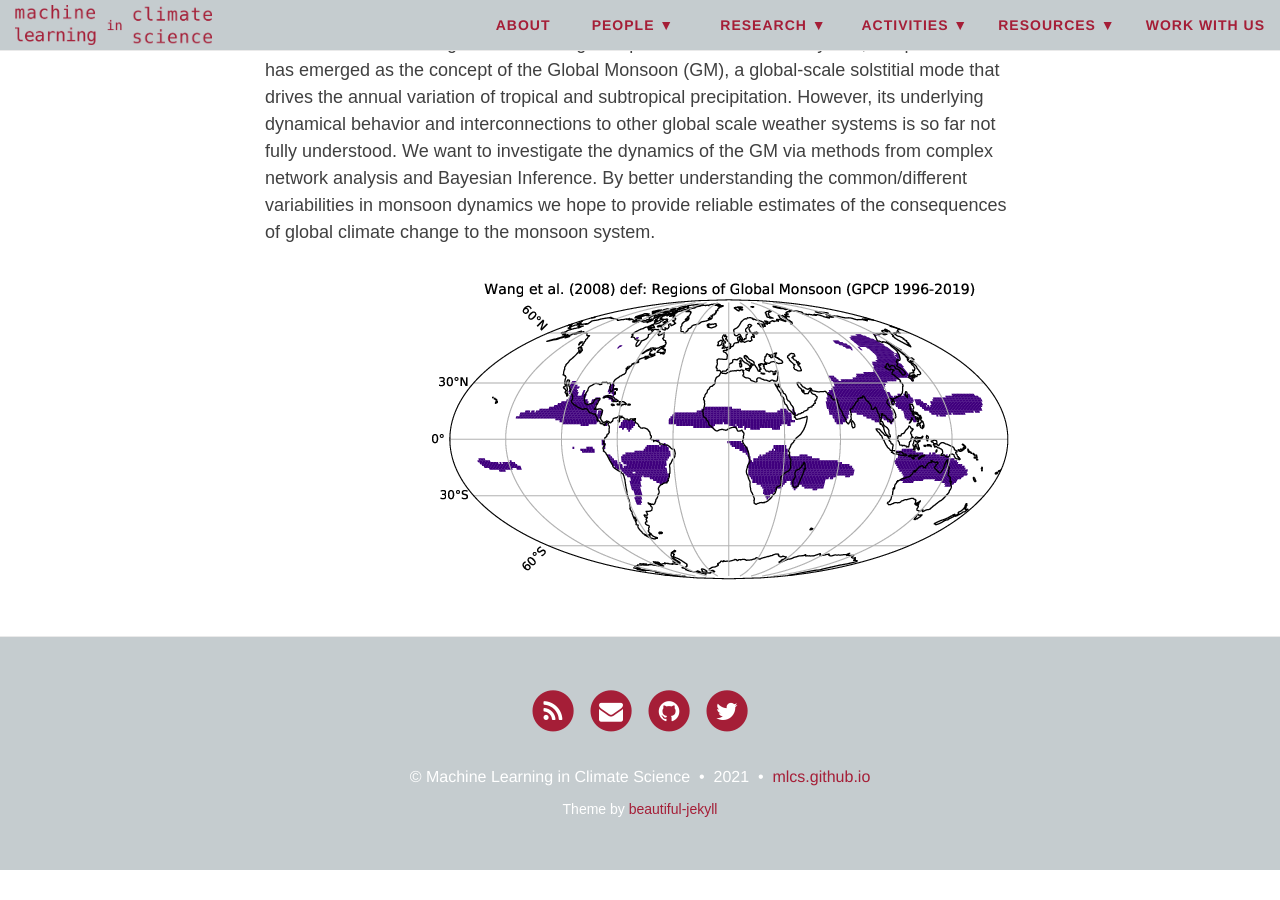
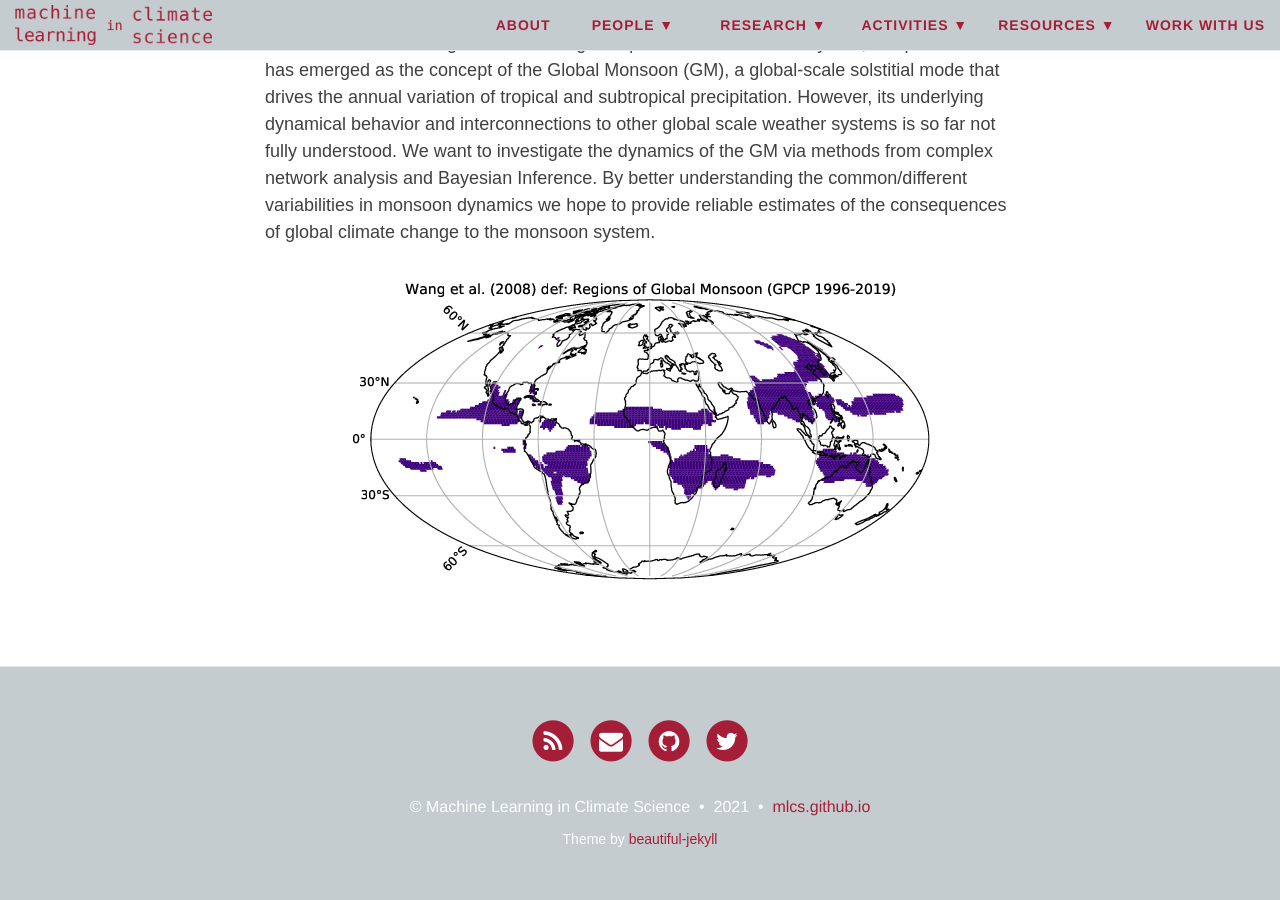
Before and after one commit to mlcs/mlcs.github.io, a Jekyll site: the page built from research/projects.md, in a window 1280 px wide and 900 px high, scrolled down 1644 px. Built offline with Jekyll 4.4.1, drawn with Linux system fonts in a browser that asks for light colours; nearby versions of some CDN libraries; before the commit the page ends 2514 px from its top, so only the background shows below that.

Commit message:
projects -> center image

```diff
--- a/research/projects.md
+++ b/research/projects.md
@@ -20,4 +20,4 @@ Analyzing rainfall events reveals areas on every continent that reveal similar b
 According to (Wang and Ding, 2008) the various monsoon areas can be identified as regions where local summer minus winter precipitation exceeds 2 mm/day and summer accounts for at least 55% of the annual total precipitation. Principal component analysis of  global divergent circulation (Trenberth et al., 2000) suggests not to treat different monsoon systems as isolated subsystems of regional scale but to acknowledge them as one global phenomena. In the last years, this phenomena has emerged as the concept of the Global Monsoon (GM), a global-scale solstitial mode that drives the annual variation of tropical and subtropical precipitation. However, its underlying dynamical behavior and interconnections to other global scale weather systems is so far not fully understood.
 We want to investigate the dynamics of the GM via methods from complex network analysis and Bayesian Inference. By better understanding the common/different variabilities in monsoon dynamics we hope to provide reliable estimates of the consequences of global climate change to the monsoon system.
 
-![GM-def](/img/gm_def_wang.png){: style="float: right"}
+![GM-def](/img/gm_def_wang.png){: .center-block :}
```
